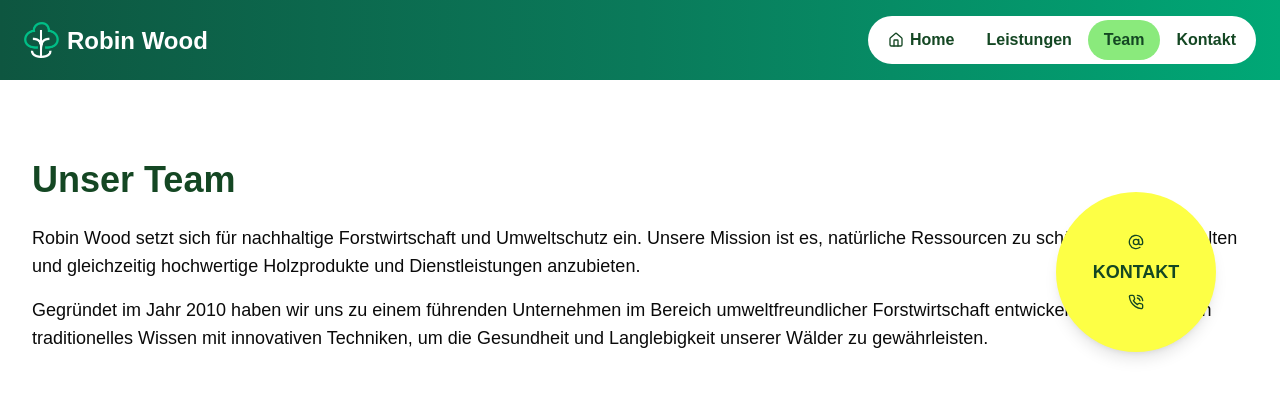
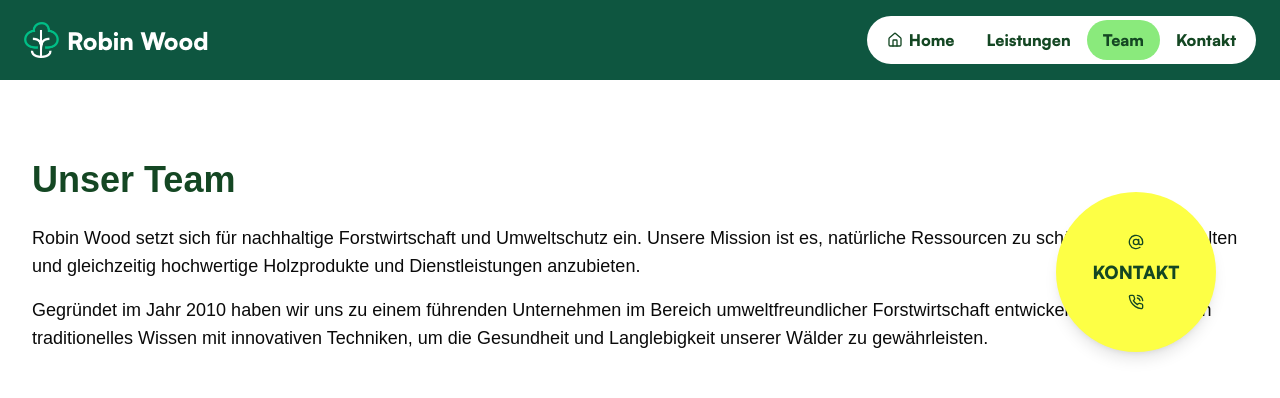
Before and after one commit to antoine-klz/antoine-klotz, a Next.js app: page /team in a window 1280 px wide. Shown: the top 398 px of the page. Built offline with nearby package versions, Linux system fonts and the light colour scheme.

Commit message:
Fixed tailwind settup for fonts

```diff
--- a/app/(home)/page.tsx
+++ b/app/(home)/page.tsx
@@ -23,10 +23,10 @@ export default function Homepage() {
             {/* Main Content */}
             <div className="text-center max-w-4xl my-auto">
               {/* Company Name - Largest Text */}
-              <h1 className="text-7xl md:text-8xl lg:text-9xl font-bold tracking-tighter text-white mb-6 font-satoshibold">Robin Wood</h1>
+              <h1 className="text-7xl md:text-8xl lg:text-[110px] font-bold tracking-tighter text-white mb-6 font-satoshibold">Robin Wood</h1>
 
               {/* Tagline - Medium Text */}
-              <p className="text-3xl md:text-4xl lg:text-5xl font-semibold text-white/90 mb-10 font-satoshi">
+              <p className="text-3xl md:text-4xl lg:text-5xl text-white/90 mb-10 font-satoshi">
                 Ihr Experte für nachhaltigen Baumschutz auf Baustellen in Hamburg
               </p>
 
--- a/app/layout.tsx
+++ b/app/layout.tsx
@@ -8,7 +8,7 @@ const satoshiBold = localFont({
   weight: "100 900",
 });
 
-const satoshiRegular = localFont({
+const satoshi = localFont({
   src: "../public/fonts/Satoshi-Medium.otf",
   variable: "--font-satoshi",
   weight: "100 900",
@@ -29,7 +29,7 @@ export default function RootLayout({
 }>) {
   return (
     <html lang="en">
-      <body className={`${satoshiRegular.variable} ${satoshiBold.variable} antialiased`}>
+      <body className={`${satoshi.variable} ${satoshiBold.variable} antialiased`}>
         <div className="min-h-[calc(100vh-80px)]">{children}</div>
       </body>
     </html>
--- a/components/TopNav.tsx
+++ b/components/TopNav.tsx
@@ -32,11 +32,11 @@ export default function TopNavigation() {
   ];
 
   return (
-    <header className="px-4 lg:px-6 h-20 flex items-center justify-center bg-gradient-to-r from-[#0E5640] via-[#0A7A5A] to-[#00A876] relative z-50">
+    <header className="px-4 lg:px-6 h-20 flex items-center justify-center bg-[#0E5640] relative z-50">
       <div className="w-full max-w-7xl flex justify-between items-center">
         <Link href="/" className="flex items-center gap-2">
           <Image src="/assets/logo.png" alt="Robin Wood Logo" width={35} height={35} />
-          <span className="text-2xl font-bold text-white mt-0.5 font-satoshibold">Robin Wood</span>
+          <span className="text-2xl text-white mt-0.5 font-satoshibold">Robin Wood</span>
         </Link>
 
         {/* Desktop Navigation - hidden on mobile */}
@@ -47,7 +47,7 @@ export default function TopNavigation() {
               return (
                 <Link
                   key={item.name}
-                  className={`text-md px-4 py-2 font-bold rounded-full transition-colors flex items-center gap-1.5 font-satoshibold ${
+                  className={`text-md px-4 py-2 rounded-full transition-colors flex items-center gap-1.5 font-satoshibold ${
                     isActive ? "bg-[#8AEA7C] text-[#144723]" : "text-[#144723] hover:bg-gray-100"
                   }`}
                   href={item.path}
@@ -84,7 +84,7 @@ export default function TopNavigation() {
                 return (
                   <Link
                     key={item.name}
-                    className={`text-xl font-semibold px-6 py-4 my-1 rounded-full transition-all duration-200 ease-in-out flex items-center gap-2 w-64 justify-center font-satoshibold ${
+                    className={`text-xl px-6 py-4 my-1 rounded-full transition-all duration-200 ease-in-out flex items-center gap-2 w-64 justify-center font-satoshibold ${
                       isActive ? "bg-[#8AEA7C] text-[#144723]" : "text-white hover:bg-white/10"
                     }`}
                     href={item.path}
--- a/tailwind.config.ts
+++ b/tailwind.config.ts
@@ -8,7 +8,7 @@ export default {
     extend: {
       fontFamily: {
         satoshi: ["var(--font-satoshi)"],
-        satoshiBold: ["var(--font-satoshibold)"],
+        satoshibold: ["var(--font-satoshibold)"],
       },
       colors: {
         background: "hsl(var(--background))",
```
